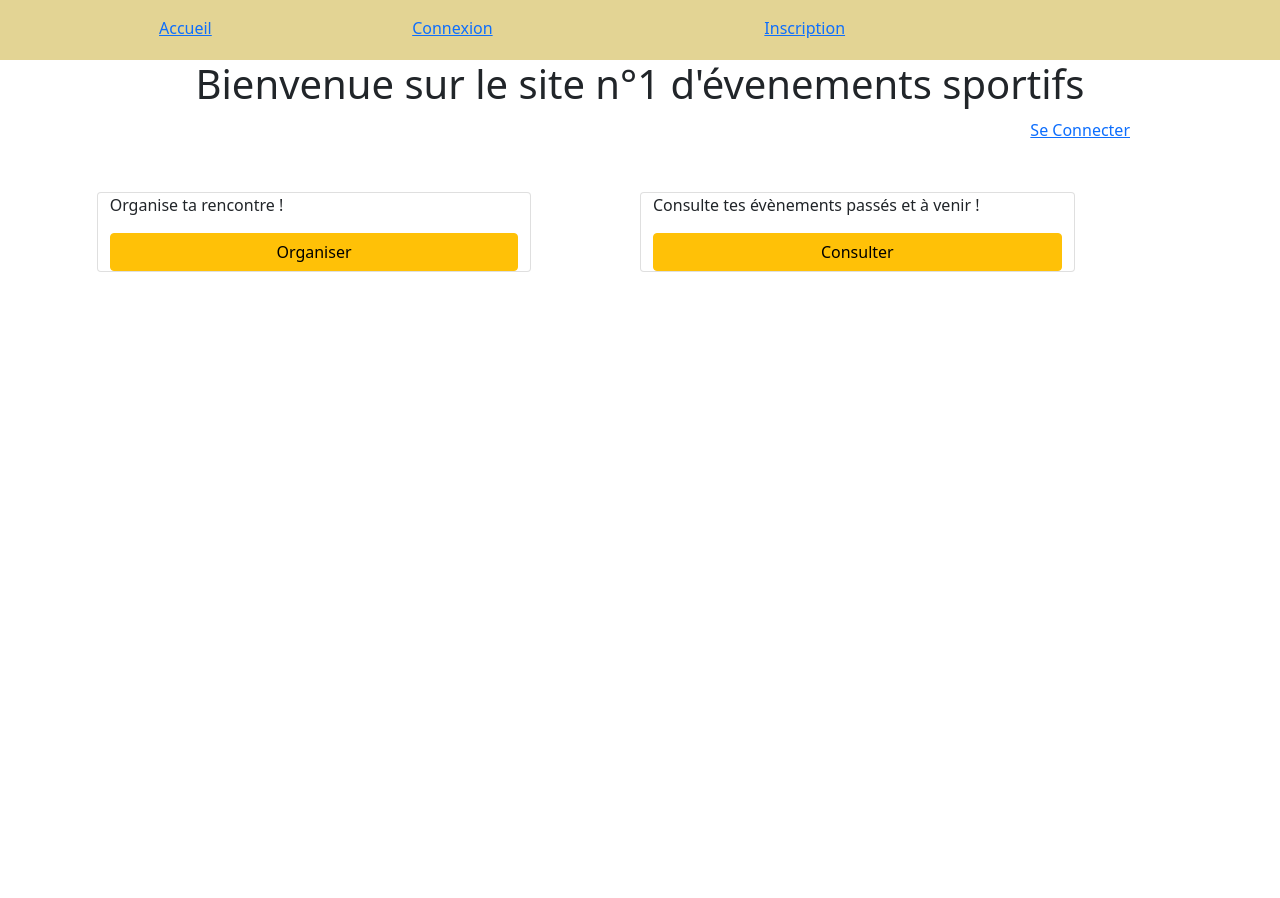
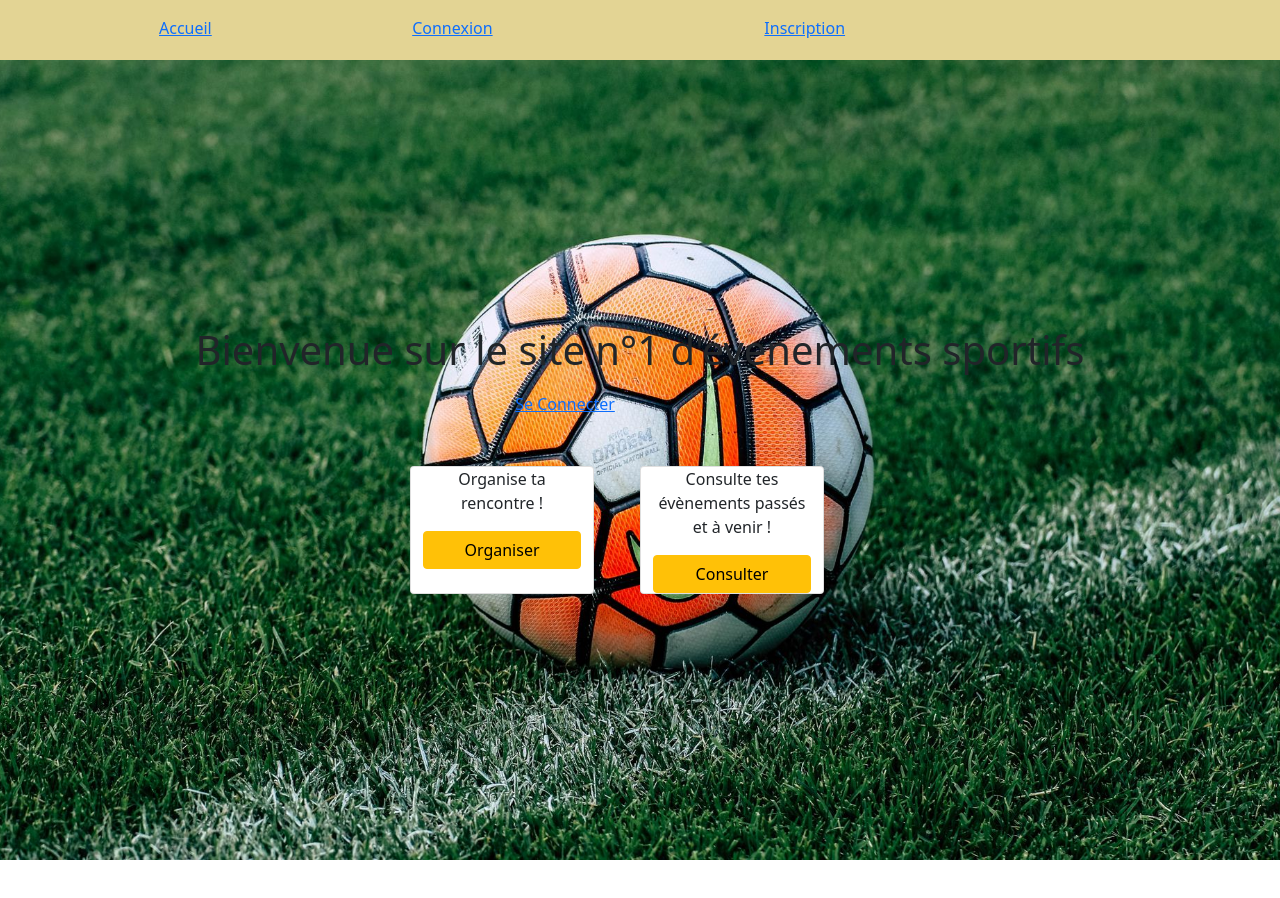
Before and after one commit to M0urad/ProjetSport, an Angular app in the folder Angular/: page /home in a window 1280 px wide. Shown: the top 898 px of the page. Before the commit the page ends 800 px from the top, so only its background shows below. Built offline with nearby package versions, Linux system fonts and the light colour scheme.

Commit message:
image accueil

```diff
--- a/Angular/src/app/home/home.component.css
+++ b/Angular/src/app/home/home.component.css
@@ -8,3 +8,16 @@ h1{
   margin-bottom: 50px;
   text-align: right;
 }
+.showcase {
+  background-image: url(/assets/image/ballon.jpg);
+
+  height: 100vh;
+  background-position: center;
+  background-size: cover;
+  display: flex;
+  flex-direction: column;
+  justify-content: center;
+  align-items: center;
+  text-align: center;
+  padding: 0 20px;
+}
--- a/Angular/src/app/home/home.component.html
+++ b/Angular/src/app/home/home.component.html
@@ -1,5 +1,7 @@
+<div>
+  <body>
+<div class="showcase">
 <h1>Bienvenue sur le site n°1 d'évenements sportifs</h1>
-
 <div class="connexion">
   <a *ngIf="!isLogged()" [routerLink]="['/login']" routerLinkActive="active">
     Se Connecter</a
@@ -28,4 +30,5 @@
       Consulter
     </a>
   </div>
+</div></div></body>
 </div>
```
Also changed, not shown: Angular/src/assets/image/ballon.jpg (added), Angular/src/assets/image/corner.png (added).
